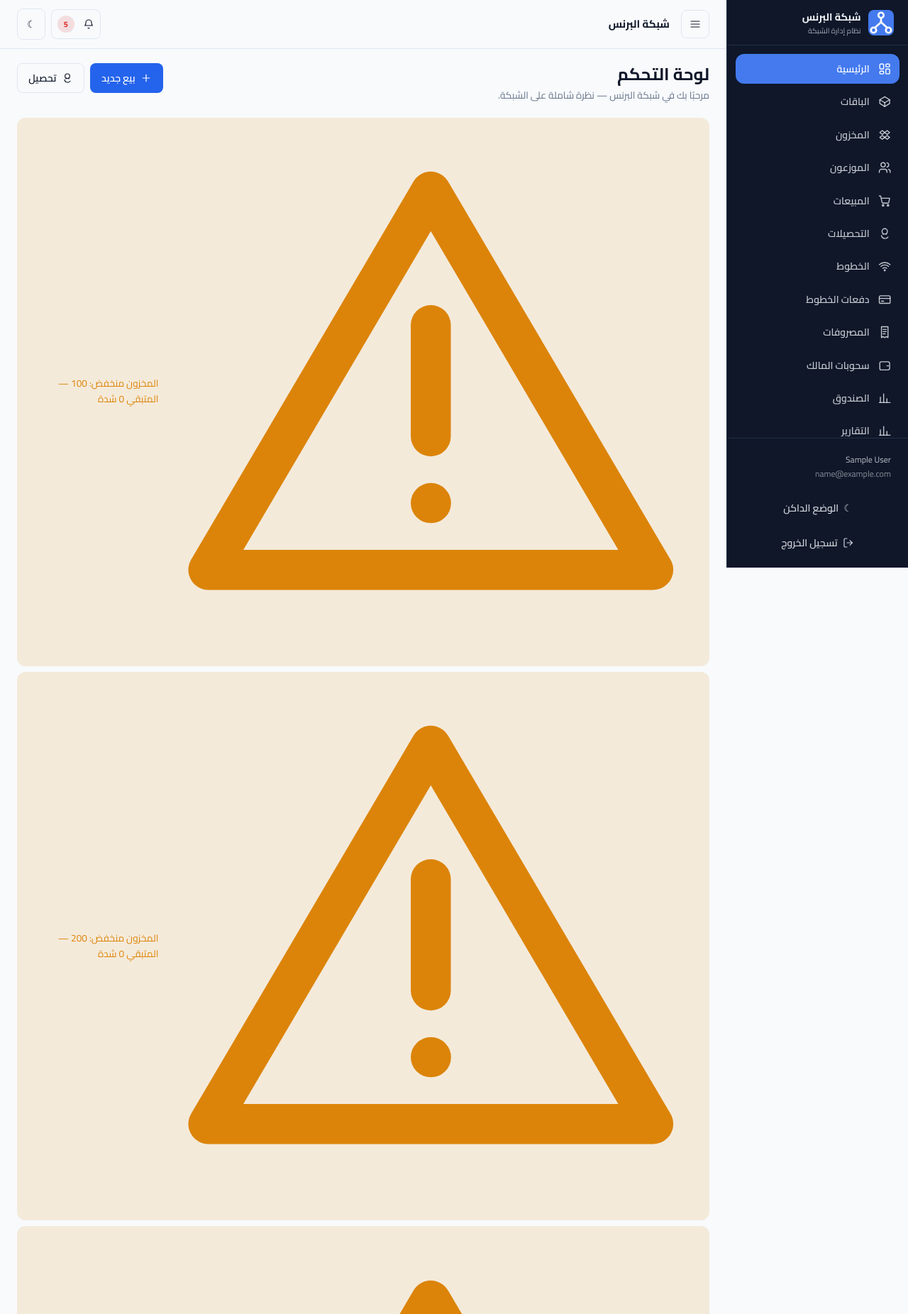
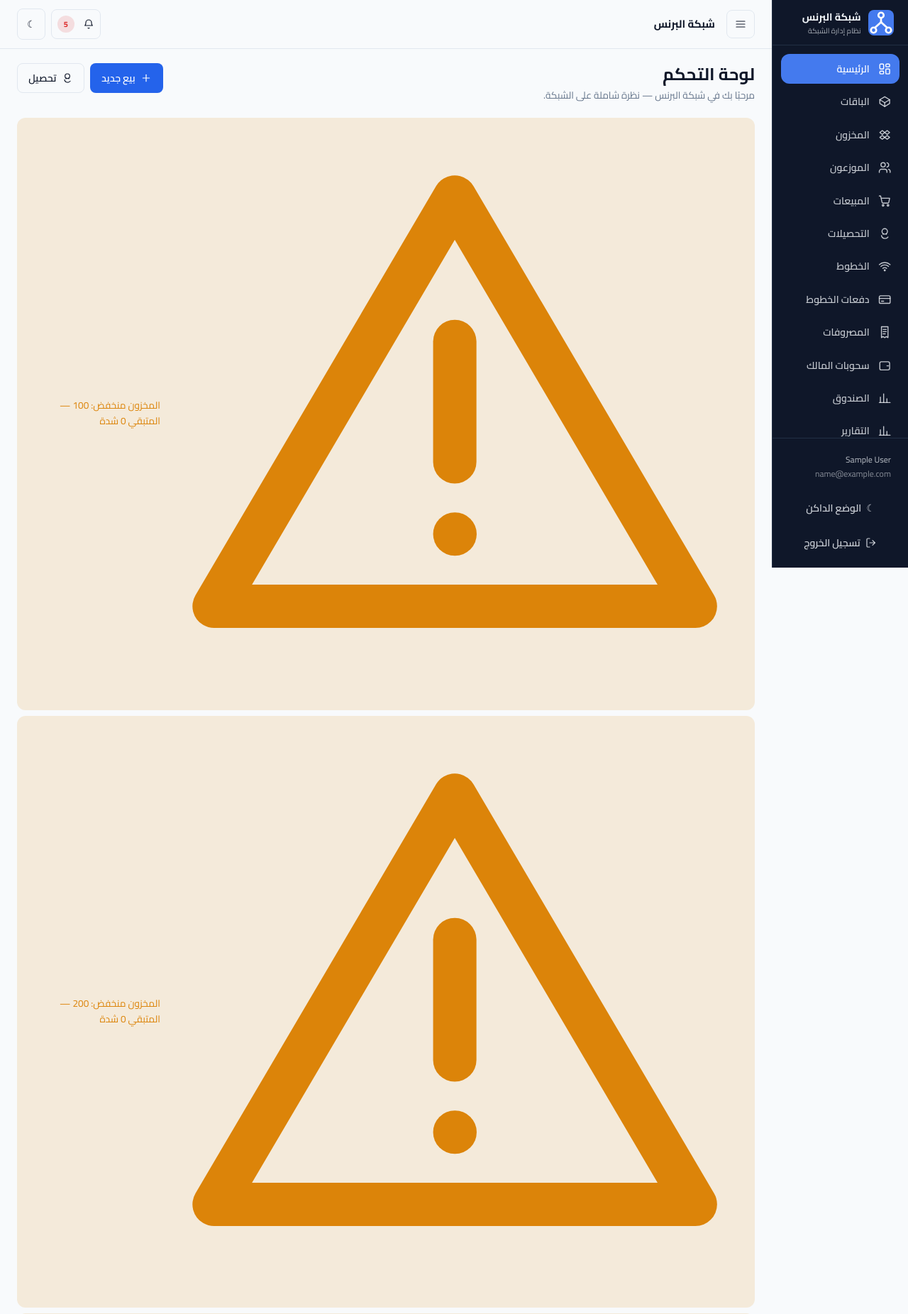
Before and after one commit to ibra77353/princenew, a PHP site: page / in a window 1280 px wide. Shown: the top 1852 px of the page at 71% size. Run offline with PHP 8.4, Linux system fonts and the light colour scheme; the visitor is signed in with stand-in values (Sample User, id 1); data comes from the database, SQL or seed files in the repository; data that the repository does not hold is empty.

Commit message:
تعديل عرض القائمة الجانبية لتكون تلقائية ومرنة responsive
Co-authored-by: base44-builder[bot] <245833847+base44-builder[bot]@users.noreply.github.com>

```diff
--- a/assets/css/app.css
+++ b/assets/css/app.css
@@ -38,7 +38,8 @@
     --shadow: 0 4px 16px hsl(222 47% 11% / 0.07);
     --shadow-lg: 0 18px 48px hsl(222 47% 11% / 0.18);
     --font-body: "Cairo", "Segoe UI", Tahoma, sans-serif;
-    --sidebar-width: 16rem;
+    --sidebar-min-width: 12rem;
+    --sidebar-max-width: 18rem;
     --header-height: 4rem;
 
     --tone-primary: hsl(221 83% 53%);
@@ -101,14 +102,18 @@ table { border-collapse: collapse; width: 100%; }
 ::-webkit-scrollbar-track { background: transparent; }
 
 /* ── تخطيط التطبيق ───────────────────────────────────────────────────────── */
-.app { min-height: 100vh; }
+.app { min-height: 100vh; display: flex; }
 
 .sidebar {
-    position: fixed;
-    inset-block: 0;
-    /* في RTL يكون inline-start هو الحافة اليمنى، وهي الجهة التي تثبت فيها القائمة (كما في مرجع التصميم). */
-    inset-inline-start: 0;
-    width: var(--sidebar-width);
+    /* عرض تلقائي بحسب أطول نص داخل القائمة، مقيَّد بين 12rem و18rem.
+       تبقى القائمة داخل التخطيط (sticky) حتى يتبع المحتوى الرئيسي عرضها الفعلي دون فراغ أو تداخل. */
+    position: sticky;
+    top: 0;
+    height: 100vh;
+    flex: 0 0 auto;
+    width: max-content;
+    min-width: var(--sidebar-min-width);
+    max-width: var(--sidebar-max-width);
     background: var(--sidebar-background);
     color: var(--sidebar-foreground);
     border-inline-end: 1px solid var(--sidebar-border);
@@ -182,7 +187,9 @@ table { border-collapse: collapse; width: 100%; }
 }
 
 .main {
-    padding-inline-start: var(--sidebar-width);
+    /* يملأ المساحة المتبقية بعد القائمة الجانبية أيًّا كان عرضها */
+    flex: 1 1 auto;
+    min-width: 0;
     min-height: 100vh;
     display: flex;
     flex-direction: column;
@@ -552,9 +559,18 @@ textarea.input { min-height: 4.5rem; resize: vertical; }
 
 /* ── الجوال ────────────────────────────────────────────────────────────── */
 @media (max-width: 1023px) {
-    .sidebar { width: 18rem; transform: translateX(100%); box-shadow: var(--shadow-lg); }
+    /* على الجوال تعود القائمة إلى وضع الدرج المنزلق من الحافة اليمنى (خارج التخطيط) */
+    .sidebar {
+        position: fixed;
+        top: 0;
+        bottom: 0;
+        height: auto;
+        inset-inline-start: 0;
+        width: var(--sidebar-max-width);
+        transform: translateX(100%);
+        box-shadow: var(--shadow-lg);
+    }
     .sidebar.is-open { transform: none; }
-    .main { padding-inline-start: 0; }
     .content { padding: 1rem 0.9rem 5.5rem; }
     .topbar { padding: 0.6rem 0.9rem; padding-top: calc(0.6rem + env(safe-area-inset-top)); }
     .page-header h1 { font-size: 1.15rem; }
```
